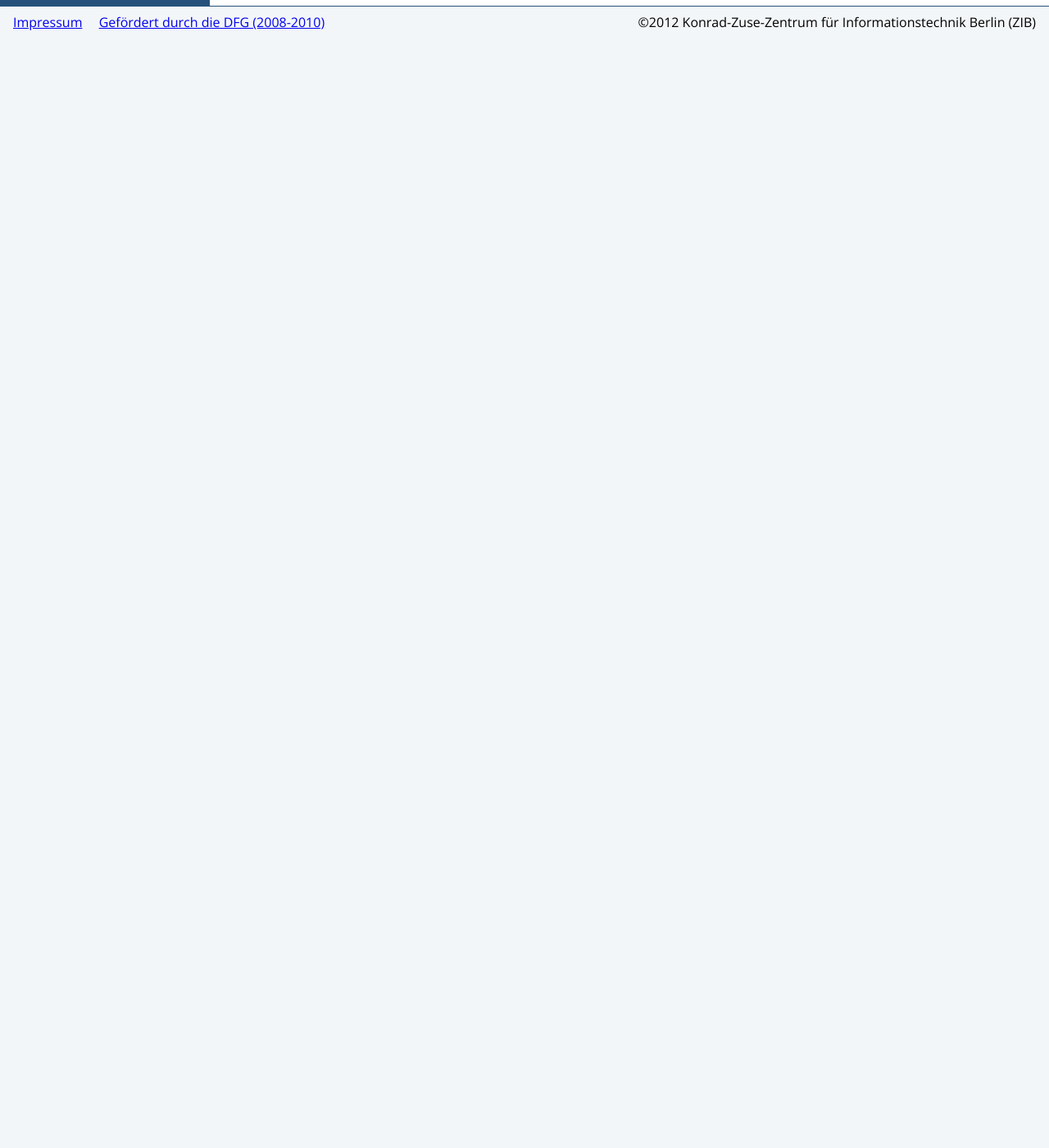
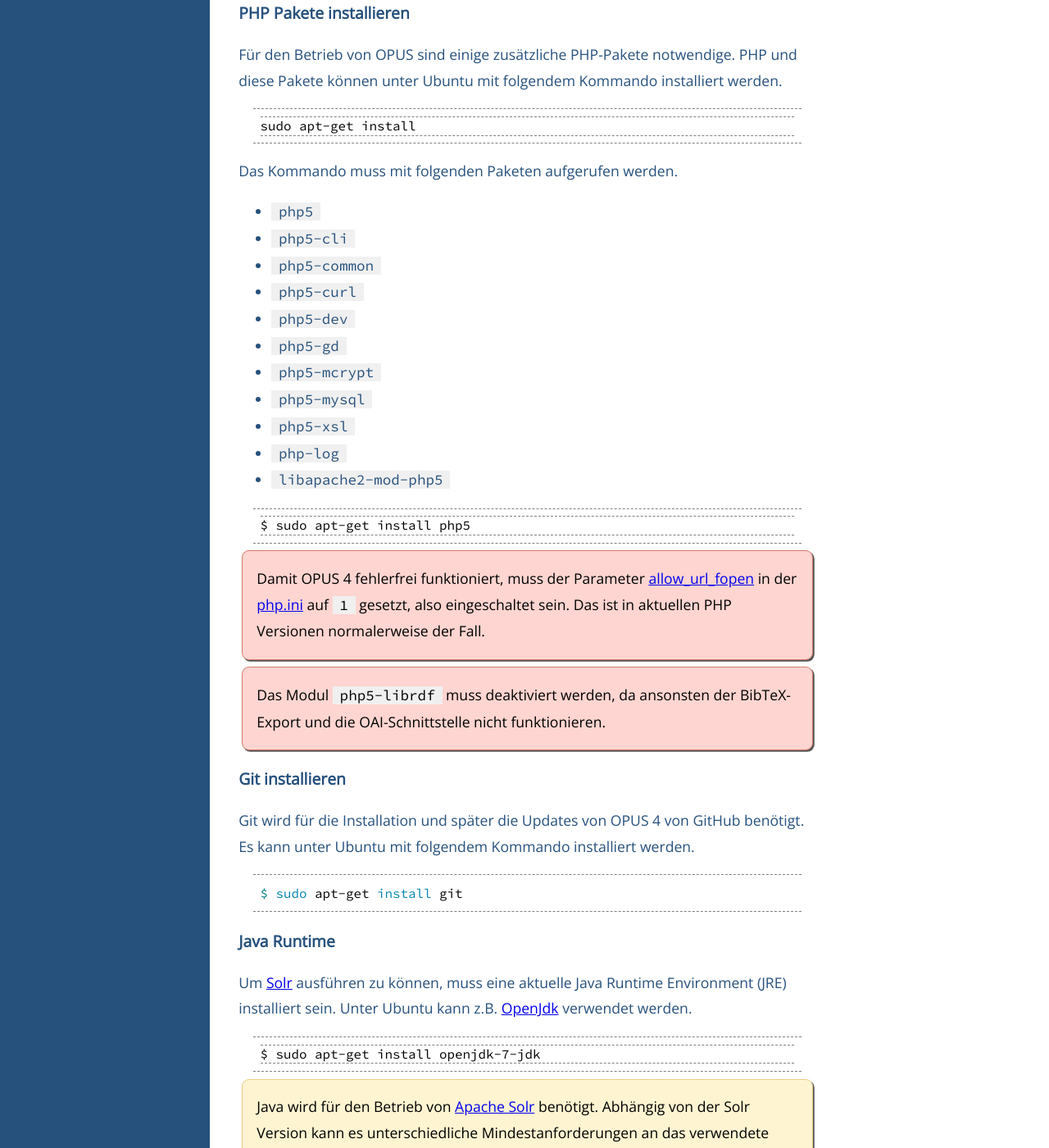
Before and after one commit to OPUS4/userdoc, a Jekyll site: the page built from installation/requirements.md, in a window 1280 px wide and 1400 px high, scrolled down 1063 px. Shown: the whole window at 82% size. Built offline with Jekyll 4.4.1, drawn with Linux system fonts in a browser that asks for light colours; some of the changed text lies outside the part shown.

Commit message:
#34 Voraussetzungen fuer OPUS 4 aus PDF ergaenzt.

```diff
--- a/installation/requirements.md
+++ b/installation/requirements.md
@@ -5,8 +5,117 @@ weight: 10
 
 # Voraussetzungen
 
+Hier sind die grundlegenden Voraussetzungen für einen OPUS 4 Server und die Client-System beschrieben.
+
+* [Server](#server)
+* [Client](#client-browser)
+{: class="navlist" }
+
+## Server
+
+Vor der Installation und den Betrieb von OPUS 4 muss das System einige Grundvoraussetzungen erfüllen.
+
+<p class="note" markdown="1">
+In der Entwicklung und im Hosting beim KOBV wird momentan [Ubuntu](http://www.ubuntu.com/) 14.04 LTS eingesetzt. Die
+Informationen und Kommandos beziehen sich auf Ubuntu. OPUS sollte auch auf anderen gängigen Distribution funktionieren.
+Dort sind aber unter Umständen andere Kommandos bzw. zusätzliche Installationsschritte notwendig.
+</p>
+
+* [Apache 2]({{ site.baseurl }}/installation/apache.html)
+* [MySQL](https://www.mysql.com/) (mindestens Version 5.1)
+* [PHP](http://php.net/) 5.5 (oder neuer)
+* [Git](https://git-scm.com/)
+* [Solr][SOLR] 5.x
+* [Java Runtime](#java-runtime) (mindestens 1.6)
+* [Mailserver](#mailserver)
+
+OPUS 4 funktioniert im allgemeinen auch mit älteren PHP Versionen ab 5.3 (mit "Multibyte-String"-Unterstützung). Es
+wird aber empfohlen eine möglichst aktuelle Version von PHP zu verwenden, die immer noch gewartet und mit
+Sicherheitsupdates versorgt wird.
+
+### PHP Pakete installieren
+
+Für den Betrieb von OPUS sind einige zusätzliche PHP-Pakete notwendige. PHP und diese Pakete können unter Ubuntu
+mit folgendem Kommando installiert werden.
+
+    sudo apt-get install
+
+Das Kommando muss mit folgenden Paketen aufgerufen werden.
+
+* `php5`
+* `php5-cli`
+* `php5-common`
+* `php5-curl`
+* `php5-dev`
+* `php5-gd`
+* `php5-mcrypt`
+* `php5-mysql`
+* `php5-xsl`
+* `php-log`
+* `libapache2-mod-php5`
+^
+    $ sudo apt-get install php5
+
+<p class="warning" markdown="1">
+Damit OPUS 4 fehlerfrei funktioniert, muss der Parameter
+[allow_url_fopen](http://php.net/manual/en/filesystem.configuration.php) in der
+[php.ini](http://php.net/manual/en/configuration.file.php) auf `1` gesetzt, also eingeschaltet sein. Das
+ist in aktuellen PHP Versionen normalerweise der Fall.
+</p>
+
+<p class="warning" markdown="1">
+Das Modul `php5-librdf` muss deaktiviert werden, da ansonsten der BibTeX-Export und die OAI-Schnittstelle nicht
+funktionieren.
+</p>
+
+### Git installieren
+
+Git wird für die Installation und später die Updates von OPUS 4 von GitHub benötigt. Es kann unter Ubuntu mit
+folgendem Kommando installiert werden.
+
+{% highlight bash %}
+$ sudo apt-get install git
+{% endhighlight %}
+
+### Java Runtime
+
+Um [Solr][SOLR] ausführen zu können, muss eine aktuelle Java Runtime Environment (JRE) installiert sein.
+Unter Ubuntu kann z.B. [OpenJdk](http://openjdk.java.net/) verwendet werden.
+
+    $ sudo apt-get install openjdk-7-jdk
+
+<p class="note" markdown="1">
+Java wird für den Betrieb von [Apache Solr][SOLR] benötigt. Abhängig von der Solr Version kann es unterschiedliche
+Mindestanforderungen an das verwendete Java Runtime Environment geben. Siehe z.B.
+[System Requirements for Solr 5.3.1](http://lucene.apache.org/solr/5_3_1/SYSTEM_REQUIREMENTS.html).
+</p>
+
+### Mailserver
+
+Damit OPUS 4 Nachrichten an Autoren verschicken kann, z.B. wenn ihr Dokument freigeschaltet wird ist ein ein Mailserver
+(SMTP) notwendig, der eingehende Mails von `localhost` (`127.0.0.1`) annehmen und weiterleiten kann. In den meisten
+Fällen sollte die sogenannte "smarthost"-Konfiguration ausreichen
+
+## Client (Browser)
+
+OPUS 4 sollte mit allen aktuellen Browsern, wie z.B. Internet Explorer, Firefox, Chrome, und Opera, nutzbar sein.
+
+### Cookies
+
 <p class="warning">
 OPUS ist nur sinnvoll zu benutzen, wenn im Webbrowser Cookies eingeschaltet sind. Sind
 Cookies nicht erlaubt, so funktioniert der Login in die Administration nicht und der normale Anwender
 kann ohne Cookies keine Dokumente über das Veröffentlichungsformular einstellen.
 </p>
+
+### Javascript
+
+Manche Funktionen von OPUS benötigen Javascript, so zum Beispiel das Aus- und Einklappen der Zusammenfassungen in der
+Frontdoor. Bisher ist Javascript für die Nutzung von OPUS 4 aber nicht zwingend notwendig.
+
+<p class="note">
+Die Abhängigkeit von Javascript in OPUS 4 wird zunehmen, da dadurch z.B. effizientere Eingabemethoden für Sammlungen
+und andere Informationen umgesetzt werden können.
+</p>
+
+[SOLR]: http://lucene.apache.org/solr
```
